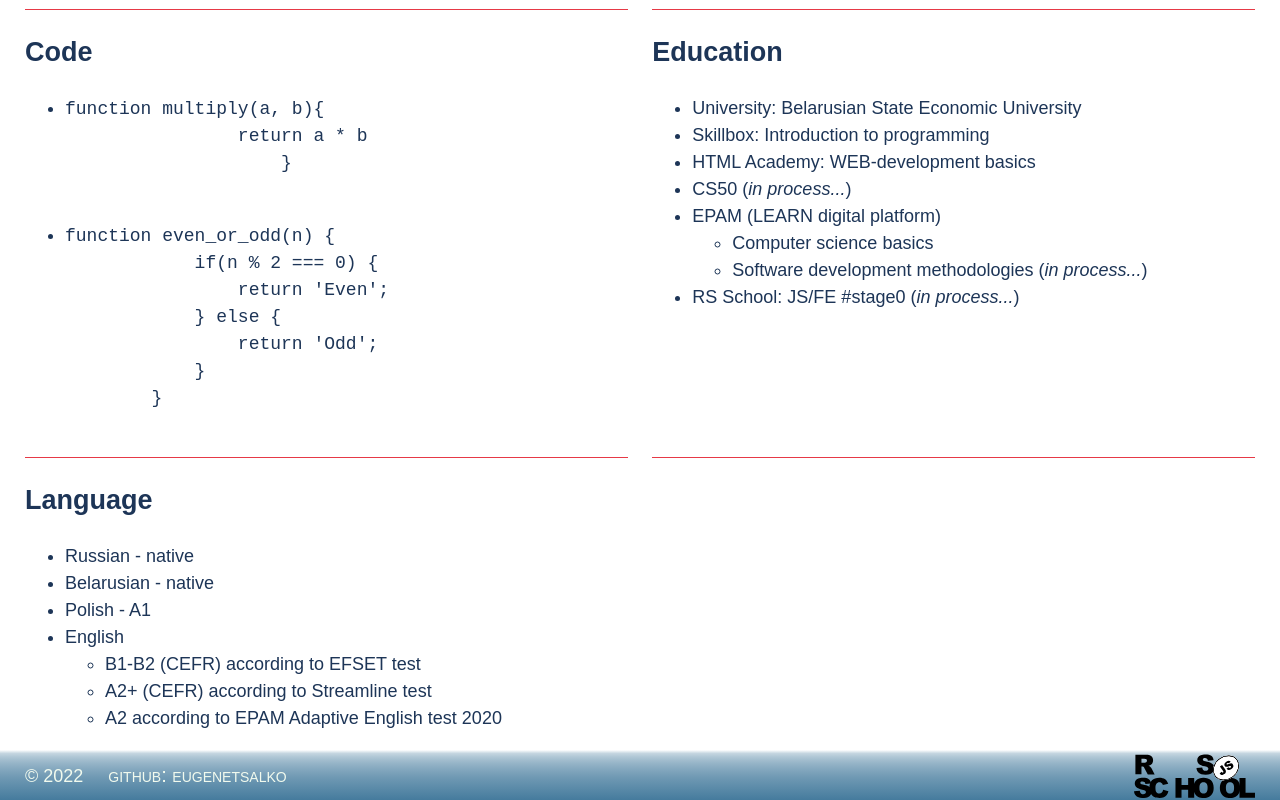
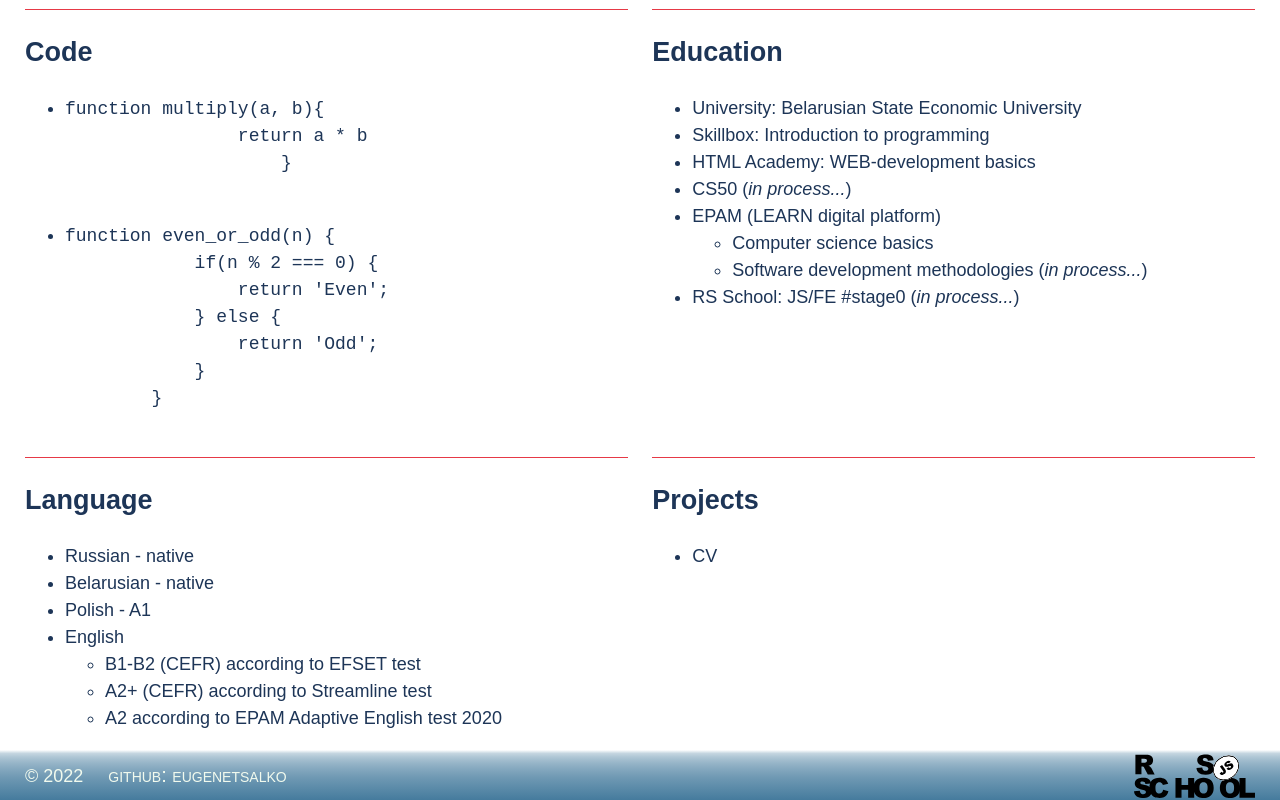
Before and after one commit to EugeneTsalko/rsschool-cv1, a plain HTML site: page index.html in a window 1280 px wide. Shown: the part 854-1654 px from the top of the page. Drawn offline with Linux system fonts and the light colour scheme.

Commit message:
Update index.html

```diff
--- a/index.html
+++ b/index.html
@@ -21,6 +21,7 @@
                   <li class="nav-item"><a href="#code" class="nav-link">code</a></li>
                   <li class="nav-item"><a href="#education" class="nav-link">education</a></li>
                   <li class="nav-item"><a href="#language" class="nav-link">language</a></li>
+                  <li class="nav-item"><a href="#projects" class="nav-link">projects</a></li>
                 </ul>
               </nav>
         </div>
@@ -114,6 +115,12 @@
                         </ul>
                 </ul>
             </section>
+            <section class="section" id="projects">
+                <h2 class="section-title">Projects</h2>
+                <ul>
+                    <li><a href="https://eugenetsalko.github.io/rsschool-cv">CV</a></li>
+                </ul>
+            </section>
         </div>
     </main>
     <footer class="footer">
```
